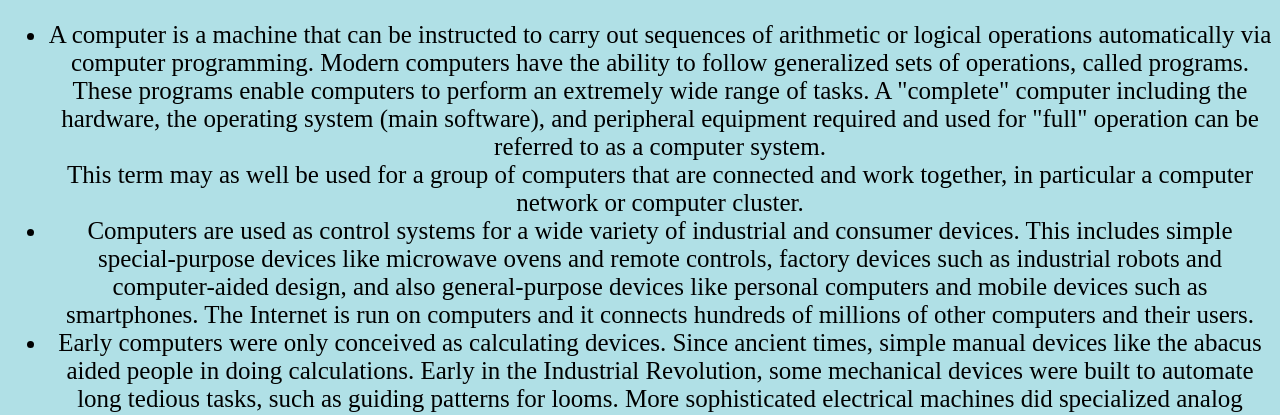
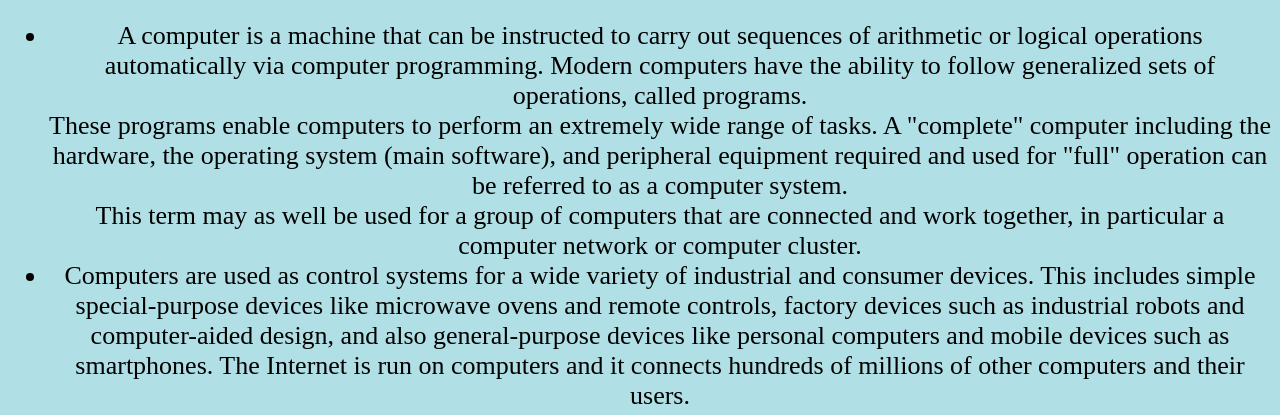
Before and after one commit to shivamthehacker420/computers, a plain HTML site: page index.html in a window 1280 px wide. Shown: the part 378-793 px from the top of the page. Drawn offline with Linux system fonts and the light colour scheme.

Commit message:
Update style.css

```diff
--- a/style.css
+++ b/style.css
@@ -4,7 +4,7 @@ h1 {color: blue;
 	font-size:35px;}
 li {color: black;
 	text-align: center;
-	font-size: 25px }
+	font-size: 26px }
 h2 {color: black;
 	text-align: center;
 	font-size: 40px;}
```
